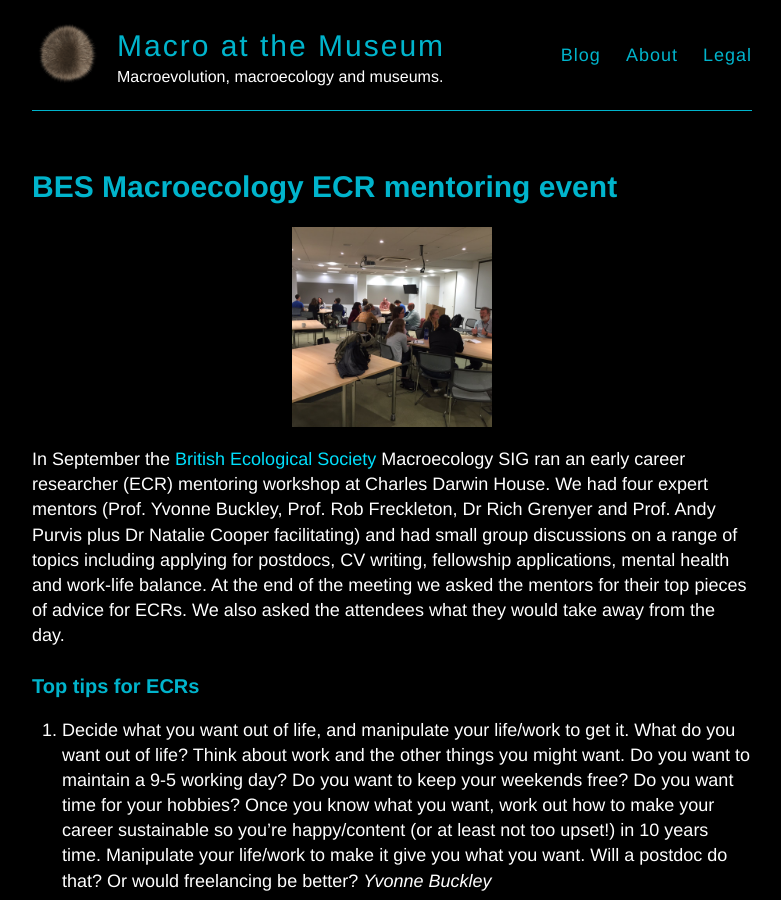
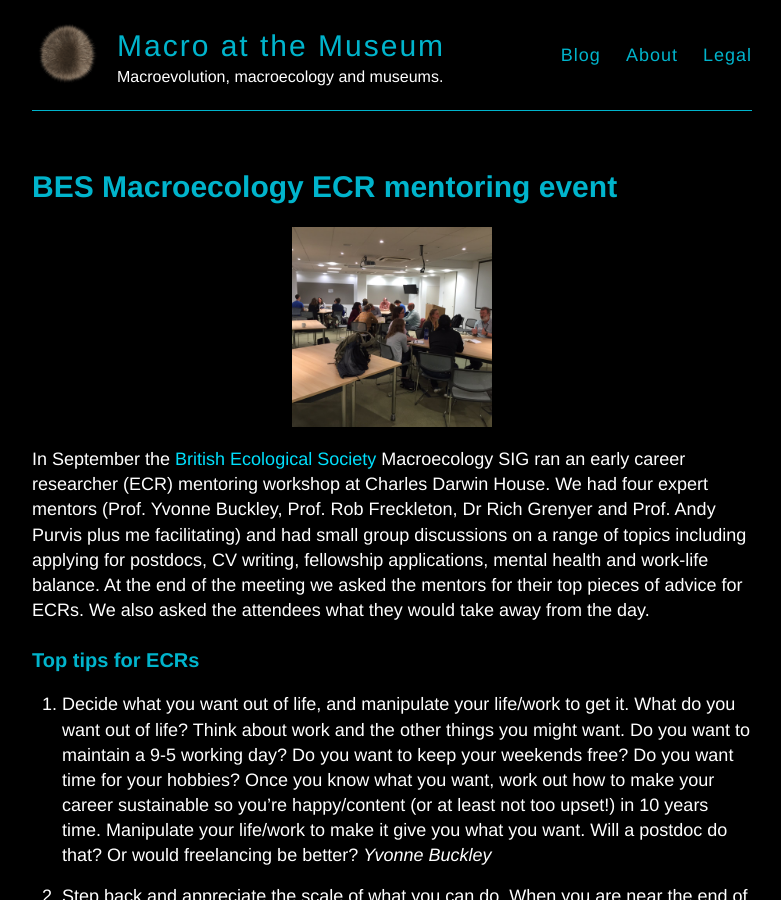
Before and after one commit to macromuseum/macromuseum.github.io, a Jekyll site: the page built from _posts/2016-10-27-ecr.md, in a window 1280 px wide and 900 px high. Shown: the whole window, without its empty margins (248-1029 px from the left). Built offline with Jekyll 4.4.1, drawn with Linux system fonts in a browser that asks for light colours.

```diff
--- a/_posts/2016-10-27-ecr.md
+++ b/_posts/2016-10-27-ecr.md
@@ -6,7 +6,7 @@ title: BES Macroecology ECR mentoring event
 ![headimg]({{ site.baseurl }}/images/ecrevent.jpg)
 In September the [British Ecological Society](http://www.britishecologicalsociety.org/) Macroecology SIG ran an early career researcher (ECR) mentoring workshop at Charles Darwin House.
 We had four expert mentors (Prof. Yvonne Buckley, Prof. Rob Freckleton, Dr Rich Grenyer and Prof.
-Andy Purvis plus Dr Natalie Cooper facilitating) and had small group discussions on a range of topics including applying for postdocs, CV writing, fellowship applications, mental health and work-life balance.
+Andy Purvis plus me facilitating) and had small group discussions on a range of topics including applying for postdocs, CV writing, fellowship applications, mental health and work-life balance.
 At the end of the meeting we asked the mentors for their top pieces of advice for ECRs.
 We also asked the attendees what they would take away from the day.
 
```
